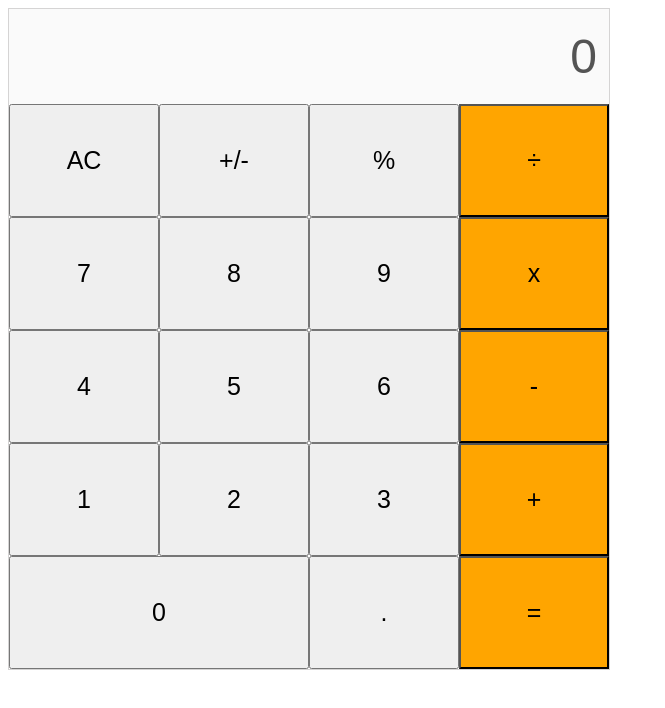
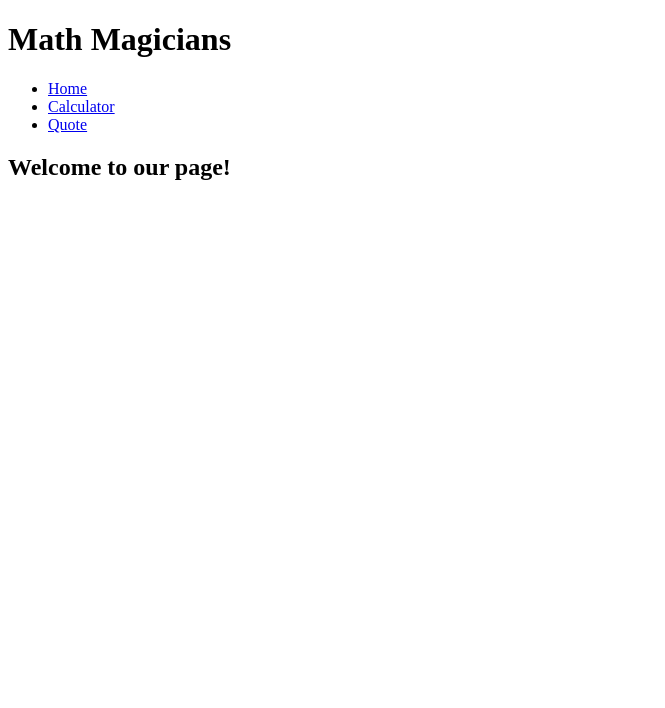
Before and after one commit to tkz96/Math-Magicians, a React (Create React App) app: page / in a window 1280 px wide. Shown: the top 708 px of the page, without its empty margins (0-665 px from the left). Built offline with nearby package versions, Linux system fonts and the light colour scheme.

Commit message:
Add Router

```diff
--- a/package.json
+++ b/package.json
@@ -11,6 +11,7 @@
     "prop-types": "^15.8.1",
     "react": "^18.1.0",
     "react-dom": "^18.1.0",
+    "react-router-dom": "^6.3.0",
     "react-scripts": "5.0.1",
     "web-vitals": "^2.1.4"
   },
--- a/src/App.js
+++ b/src/App.js
@@ -1,5 +1,22 @@
-import Calculator from './components/Calculator';
+import React from 'react';
+import {
+  BrowserRouter as Router,
+  Routes,
+  Route,
+} from 'react-router-dom';
+
+import Home from './Pages/Home';
+import CalculatorPage from './Pages/CalculatorPage';
+import Quote from './Pages/Quote';
 
 export default function App() {
-  return <Calculator />;
+  return (
+    <Router>
+      <Routes>
+        <Route path="/" element={<Home />} />
+        <Route path="/calculator" element={<CalculatorPage />} />
+        <Route path="/quote" element={<Quote />} />
+      </Routes>
+    </Router>
+  );
 }
--- /dev/null
+++ b/src/Pages/CalculatorPage.js
@@ -0,0 +1,14 @@
+import Header from '../components/Header';
+import Calculator from '../components/Calculator';
+
+export default function CalculatorPage() {
+  return (
+    <>
+      <Header />
+      <div className="calculator-page">
+        <h2>Let&apos;s do some math!</h2>
+        <Calculator />
+      </div>
+    </>
+  );
+}
--- /dev/null
+++ b/src/Pages/Home.js
@@ -0,0 +1,10 @@
+import Header from '../components/Header';
+
+export default function Home() {
+  return (
+    <>
+      <Header />
+      <h2>Welcome to our page!</h2>
+    </>
+  );
+}
--- /dev/null
+++ b/src/Pages/Quote.js
@@ -0,0 +1,11 @@
+import Header from '../components/Header';
+
+export default function Quote() {
+  return (
+    <>
+      <Header />
+      <h3>Daily Quote!</h3>
+      <p>Pure mathematics is, in its way, the poetry of logical ideas.— Albert Einstein</p>
+    </>
+  );
+}
--- /dev/null
+++ b/src/components/Header.js
@@ -0,0 +1,20 @@
+import { Link } from 'react-router-dom';
+
+export default function Header() {
+  return (
+    <header>
+      <h1>Math Magicians</h1>
+      <ul>
+        <li>
+          <Link to="/">Home</Link>
+        </li>
+        <li>
+          <Link to="/calculator">Calculator</Link>
+        </li>
+        <li>
+          <Link to="/quote">Quote</Link>
+        </li>
+      </ul>
+    </header>
+  );
+}
```
Also changed, not shown: 1 other file (tests, documents, lock files or other folders).
